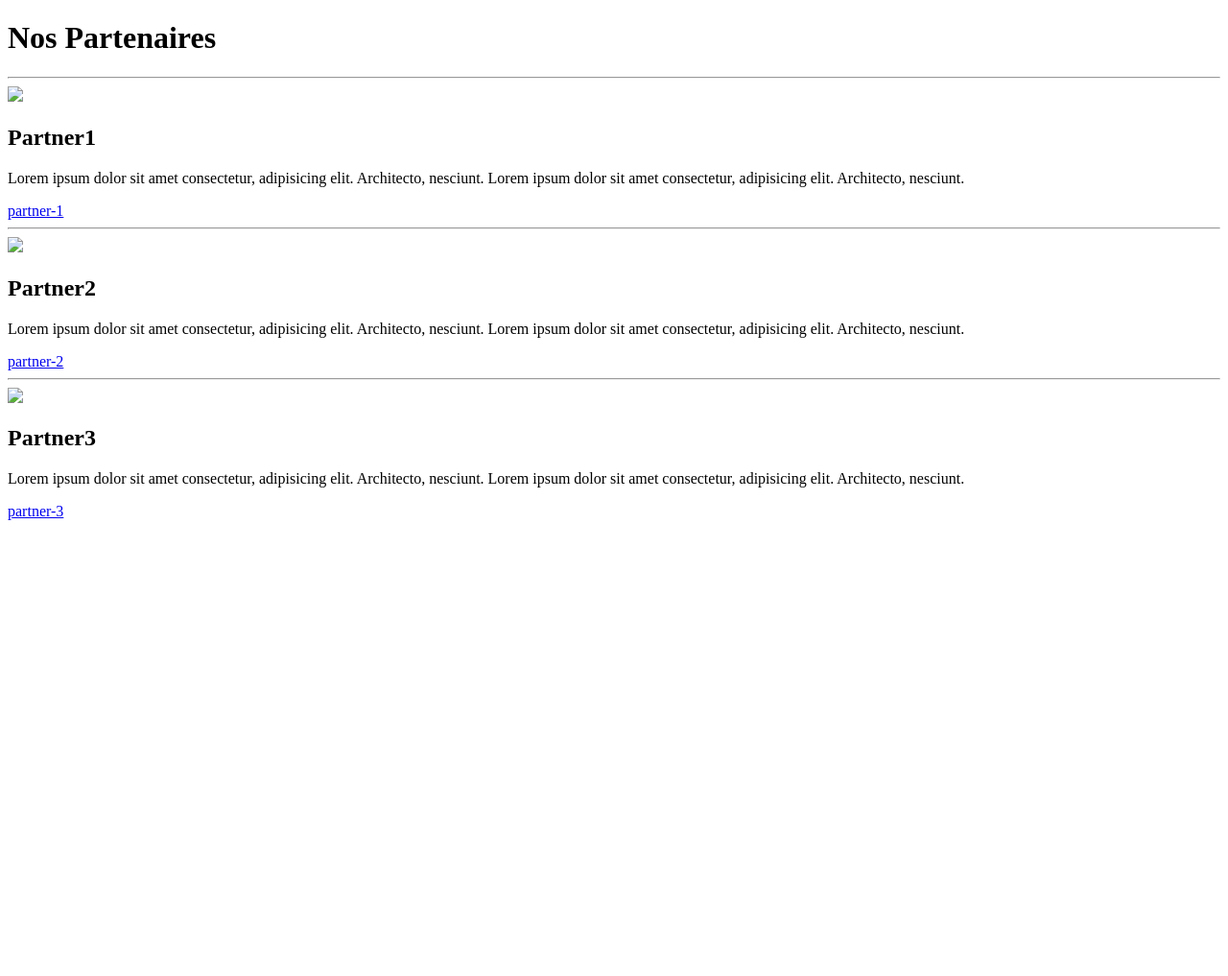
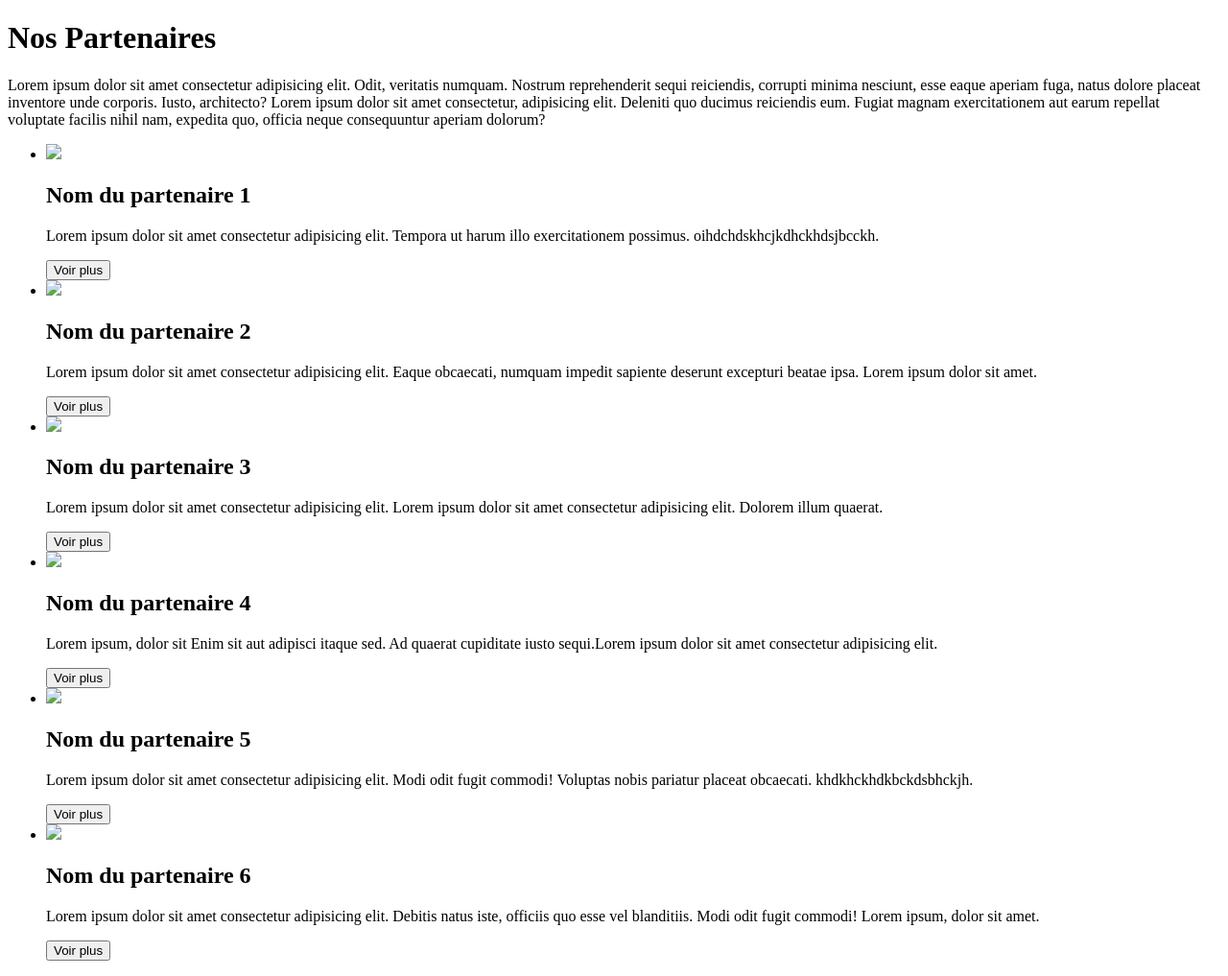
Before and after one commit to WildCodeSchool/tours-php-2009-project3-taste, a Symfony app: template templates/partners.html.twig in a window 1280 px wide. Shown: the whole page at 96% size. Before the commit the page ends 542 px from the top, so only its background shows below. Run offline with Twig, Linux system fonts and the light colour scheme; the template is opened without the code that fills it, so the values that code supplies are empty; some libraries are stand-ins or nearby versions.

Commit message:
added cards with scss

```diff
--- a/templates/partners.html.twig
+++ b/templates/partners.html.twig
@@ -3,47 +3,89 @@
 {% block title %}Taste{% endblock %}
 
 {% block body %}
+
+<div class="main">
     <h1>Nos Partenaires</h1>
-
-<hr>
-
-<div class="partner1">
-    <img src="https://via.placeholder.com/450x200/FF000/FFFFFF">
-    <div class="text-1">
     <p>
-            <h2>Partner1</h2>
-            Lorem ipsum dolor sit amet consectetur, adipisicing elit. Architecto, nesciunt.
-            Lorem ipsum dolor sit amet consectetur, adipisicing elit. Architecto, nesciunt.
+        Lorem ipsum dolor sit amet consectetur adipisicing elit. Odit, veritatis numquam. Nostrum reprehenderit sequi reiciendis, corrupti minima nesciunt, esse eaque aperiam fuga, natus dolore placeat inventore unde corporis. Iusto, architecto?
+        Lorem ipsum dolor sit amet consectetur, adipisicing elit. Deleniti quo ducimus reiciendis eum. Fugiat magnam exercitationem aut earum repellat voluptate facilis nihil nam, expedita quo, officia neque consequuntur aperiam dolorum?
     </p>
-        <a href="#">partner-1</a>
+    <ul class="cards">
+      <li class="cards_item">
+        <div class="card">
+          <div class="card_image"><img src="https://via.placeholder.com/500x400"></div>
+          <div class="card_content">
+            <h2 class="card_title">Nom du partenaire 1</h2>
+            <p class="card_text">
+                Lorem ipsum dolor sit amet consectetur adipisicing elit. Tempora ut harum illo exercitationem possimus. oihdchdskhcjkdhckhdsjbcckh.
+            </p>
+            <button class="btn card_btn" onclick=window.location.href="https://placeholder.com">Voir plus</button>
           </div>
         </div>
-
- <hr>
-
- <div class="image-2">
-    <img src="https://via.placeholder.com/450x200/0000FF/80808080">
-     <div class="text-2">
-         <p>
-            <h2>Partner2</h2>
-             Lorem ipsum dolor sit amet consectetur, adipisicing elit. Architecto, nesciunt.
-             Lorem ipsum dolor sit amet consectetur, adipisicing elit. Architecto, nesciunt.
+      </li>
+      <li class="cards_item">
+        <div class="card">
+          <div class="card_image"><img src="https://via.placeholder.com/500x400"></div>
+          <div class="card_content">
+            <h2 class="card_title">Nom du partenaire 2</h2>
+            <p class="card_text">
+                Lorem ipsum dolor sit amet consectetur adipisicing elit. Eaque obcaecati, numquam impedit sapiente deserunt excepturi beatae ipsa.
+                Lorem ipsum dolor sit amet.
             </p>
-        <a href="#">partner-2</a>
+            <button class="btn card_btn" onclick=window.location.href="https://placeholder.com">Voir plus</button>
           </div>
         </div>
-
- <hr>
-
- <div class="image-3">
-    <img src="https://via.placeholder.com/450x200/FFFF00/000000">
-     <div class="text-3">
-         <p>
-            <h2>Partner3</h2>
-             Lorem ipsum dolor sit amet consectetur, adipisicing elit. Architecto, nesciunt.
-             Lorem ipsum dolor sit amet consectetur, adipisicing elit. Architecto, nesciunt.
+      </li>
+      <li class="cards_item">
+        <div class="card">
+          <div class="card_image"><img src="https://via.placeholder.com/500x400"></div>
+          <div class="card_content">
+            <h2 class="card_title">Nom du partenaire 3</h2>
+            <p class="card_text">
+                Lorem ipsum dolor sit amet consectetur adipisicing elit. Lorem ipsum dolor sit amet consectetur adipisicing elit. Dolorem illum quaerat.
             </p>
-        <a href="#">partner-3</a>
+            <button class="btn card_btn" onclick=window.location.href="https://placeholder.com">Voir plus</button>
           </div>
         </div>
+      </li>
+      <li class="cards_item">
+        <div class="card">
+          <div class="card_image"><img src="https://via.placeholder.com/500x400"></div>
+          <div class="card_content">
+            <h2 class="card_title">Nom du partenaire 4</h2>
+            <p class="card_text">
+                Lorem ipsum, dolor sit Enim sit aut adipisci itaque sed. Ad quaerat cupiditate iusto sequi.Lorem ipsum dolor sit amet consectetur adipisicing elit.
+            </p>
+            <button class="btn card_btn" onclick=window.location.href="https://placeholder.com">Voir plus</button>
+          </div>
+        </div>
+      </li>
+      <li class="cards_item">
+        <div class="card">
+          <div class="card_image"><img src="https://via.placeholder.com/500x400"></div>
+          <div class="card_content">
+            <h2 class="card_title">Nom du partenaire 5</h2>
+            <p class="card_text">
+                Lorem ipsum dolor sit amet consectetur adipisicing elit. Modi odit fugit commodi! Voluptas nobis pariatur placeat obcaecati. khdkhckhdkbckdsbhckjh.
+            </p>
+            <button class="btn card_btn" onclick=window.location.href="https://placeholder.com">Voir plus</button>
+          </div>
+        </div>
+      </li>
+      <li class="cards_item">
+        <div class="card">
+          <div class="card_image"><img src="https://via.placeholder.com/500x400"></div>
+          <div class="card_content">
+            <h2 class="card_title">Nom du partenaire 6</h2>
+            <p class="card_text">
+                Lorem ipsum dolor sit amet consectetur adipisicing elit. Debitis natus iste, officiis quo esse vel blanditiis. Modi odit fugit commodi!
+                Lorem ipsum, dolor sit amet.
+            </p>
+            <button class="btn card_btn" onclick=window.location.href="https://placeholder.com">Voir plus</button>
+          </div>
+        </div>
+      </li>
+    </ul>
+  </div>
+
 {% endblock %}
```
Also changed, not shown: assets/styles/partners.scss (+111 -5 lines). Lines whose indentation alone changed are shown as unchanged.
